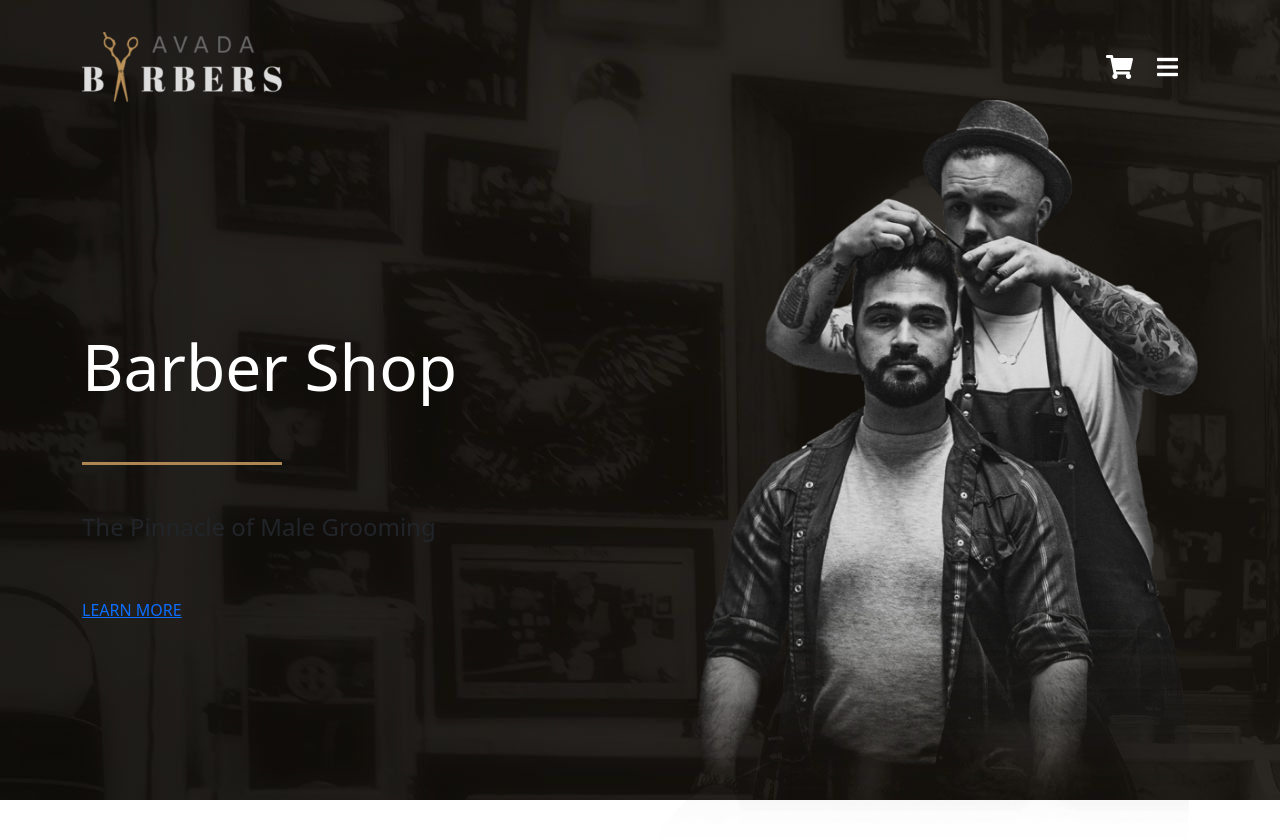
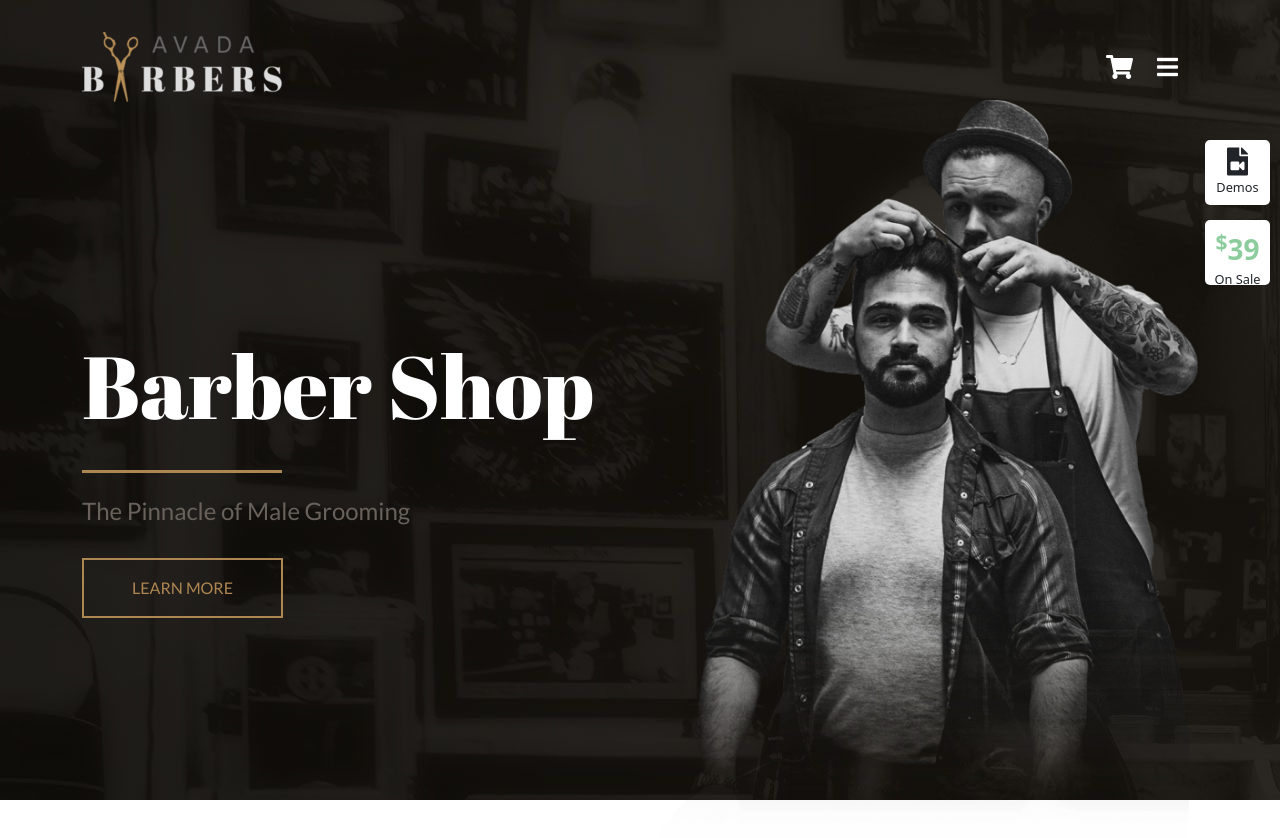
Before and after one commit to Alessandro2014/proj-html-vuejs, a Vue app: page / in a window 1280 px wide. Shown: the top 838 px of the page. Built offline with nearby package versions, Linux system fonts and the light colour scheme.

Commit message:
aggiunta componente carrello

```diff
--- a/src/App.vue
+++ b/src/App.vue
@@ -8,8 +8,9 @@
       <SectionHero
         title="Barber Shop"
         slogan="The Pinnacle of Male Grooming"
-        button="LEARN MORE"
+        button="learn more"
       />
+      <ShoppingCart info="Demos" cart="On Sale" value="39" />
     </main>
   </div>
 </template>
@@ -17,12 +18,14 @@
 <script>
 import Header from "@/components/Header.vue";
 import SectionHero from "@/components/SectionHero.vue";
+import ShoppingCart from "@/components/ShoppingCart.vue";
 
 export default {
   name: "App",
   components: {
     Header,
     SectionHero,
+    ShoppingCart,
   },
 };
 </script>
--- a/src/components/Header.vue
+++ b/src/components/Header.vue
@@ -7,7 +7,7 @@
           alt="logo"
           class="img-fluid"
         />
-        <div>
+        <div class="cursor">
           <a class="navbar-brand" href="#">
             <i class="fas fa-shopping-cart fs-4 m-1"></i>
           </a>
--- a/src/components/SectionHero.vue
+++ b/src/components/SectionHero.vue
@@ -5,13 +5,13 @@
       <div class="row">
         <!-- COLONNA INFO DI PRESENTAZIONE -->
         <div
-          class="col-6 d-flex align-items-start flex-column justify-content-center py-5 d-grid gap-5"
+          class="col-6 d-flex align-items-start flex-column justify-content-center py-5 d-grid gap-4"
         >
           <h1>{{ title }}</h1>
           <div class="border-separator"></div>
           <h3>{{ slogan }}</h3>
-          <div>
-            <a href="">{{ button }}</a>
+          <div class="button-more text-uppercase py-3 px-5">
+            <a href="#">{{ button }}</a>
           </div>
         </div>
         <!-- COLONNA FOTO -->
@@ -53,11 +53,25 @@ export default {
 }
 
 h1 {
-  font-size: 4rem;
+  font-size: 5.5rem;
   color: $popular;
+  font-family: $font-avada;
 }
 
 h3 {
   font-size: 1.5rem;
+  font-family: $font-general;
+  color: $regular;
+  font-weight: 400;
+}
+
+.button-more {
+  border: 2px solid $important;
+  a {
+    color: $important;
+    font-family: $font-general;
+    text-decoration: none;
+    font-weight: 400;
+  }
 }
 </style>
--- /dev/null
+++ b/src/components/ShoppingCart.vue
@@ -0,0 +1,51 @@
+<template>
+  <div>
+    <div
+      class="button-info  cursor position-fixed d-flex flex-column justify-content-between text-center"
+    >
+      <i class="fas fa-file-video fs-3"></i>
+      {{ info }}
+    </div>
+    <div
+      class="button-cart  cursor position-fixed d-flex flex-column justify-content-between text-center"
+    >
+      <span class="price fs-3"><sup>$</sup>{{ value }}</span>
+      {{ cart }}
+    </div>
+  </div>
+</template>
+
+<script>
+export default {
+  name: "ShoppingCart",
+  props: ["info", "cart", "value"],
+};
+</script>
+
+<style scoped lang="scss">
+@import "../scss/style.scss";
+
+.button-info,
+.button-cart {
+  background-color: $popular;
+  right: 10px;
+  padding: 8px 6px;
+  width: 65px;
+  height: 65px;
+  border-radius: 5px;
+  font-size: 0.8rem;
+}
+
+.button-info {
+  top: 140px;
+}
+
+.button-cart {
+  top: 220px;
+}
+
+.price {
+  color: $price;
+  font-weight: 800;
+}
+</style>
--- /dev/null
+++ b/src/scss/_fonts.scss
@@ -0,0 +1,4 @@
+// FONT ABRIL
+@import url('https://fonts.googleapis.com/css2?family=Abril+Fatface&display=swap');
+// FONT ABRIL - LATO
+@import url('https://fonts.googleapis.com/css2?family=Abril+Fatface&family=Lato:wght@100;300;400&display=swap');
--- a/src/scss/_variables.scss
+++ b/src/scss/_variables.scss
@@ -1,5 +1,8 @@
 $popular: #FFFFFF;
+$important: #ae8652;
+$title: #b0b0b0;
+$regular: #69625c;
+$price: #8DCD9D;
 
-$important: #ae8652;
-
-$title: #b0b0b0;
+$font-avada: 'Abril Fatface', cursive;
+$font-general: 'Lato', sans-serif;
--- a/src/scss/style.scss
+++ b/src/scss/style.scss
@@ -1,2 +1,3 @@
 @import '~bootstrap/scss/bootstrap';
+@import 'fonts';
 @import 'variables';
```
Also changed, not shown: 7 other files (tests, documents, lock files or other folders).
